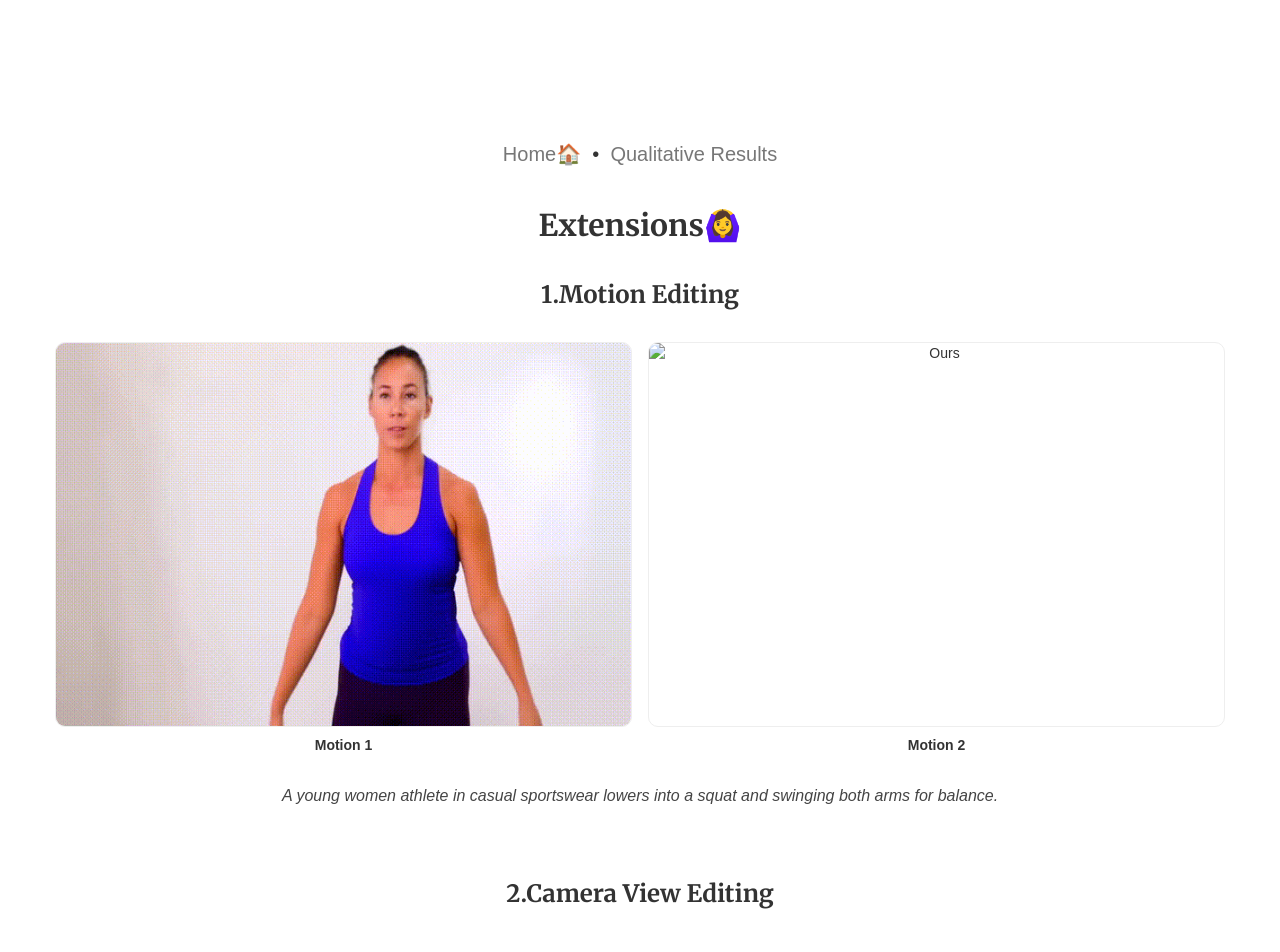
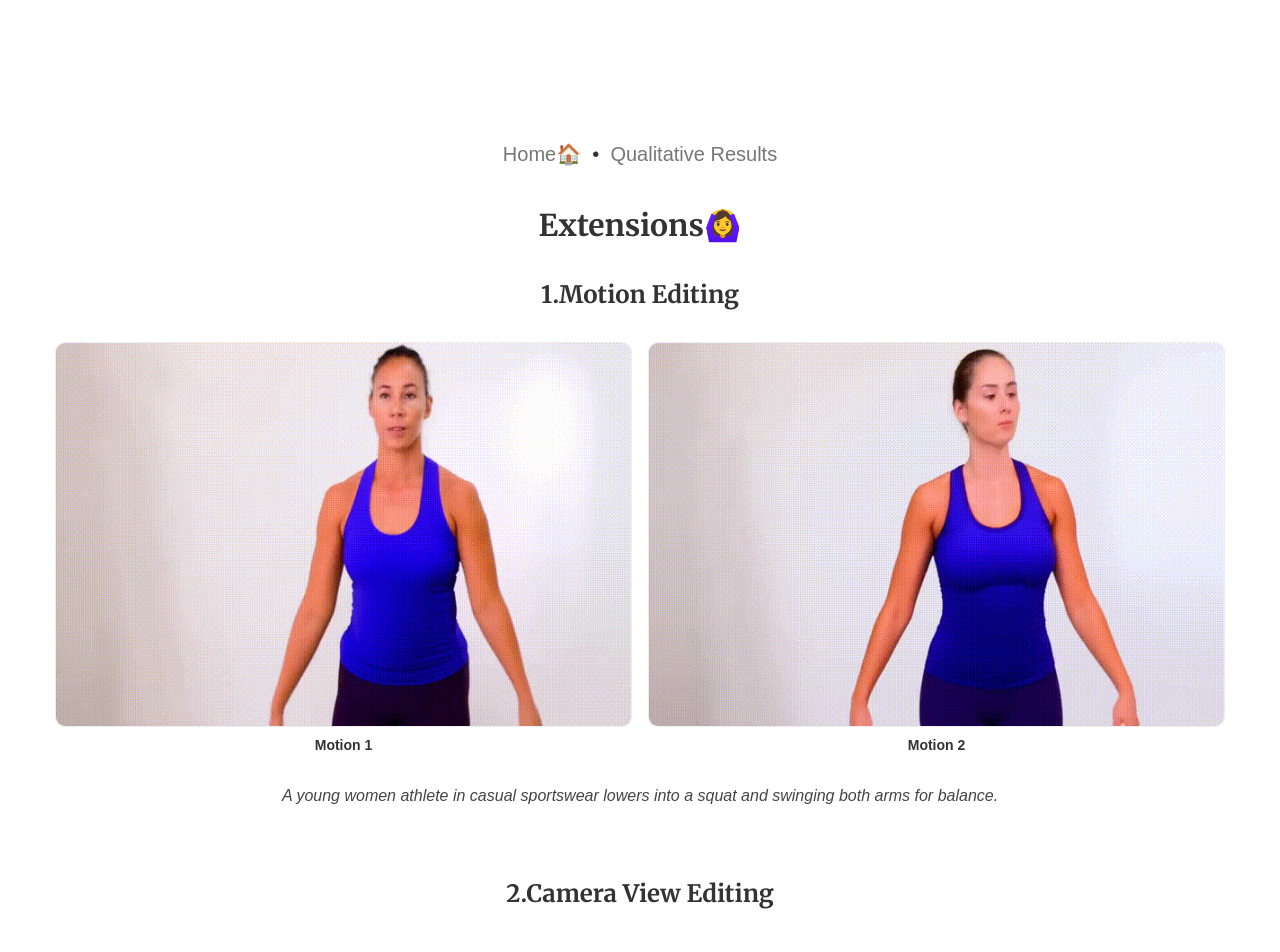
Before and after one commit to HyelinNAM/Cameo, a Jekyll site: the page built from gallery_1.html, in a window 1280 px wide. Shown: the top 952 px of the page. Built offline with Jekyll 4.4.1, drawn with Linux system fonts in a browser that asks for light colours; nearby versions of some CDN libraries; grey boxes are pictures that could not be loaded.

Commit message:
fix path

```diff
--- a/gallery_1.html
+++ b/gallery_1.html
@@ -90,7 +90,7 @@ pagination:
                     </figure>
 
                     <figure class="vidcard">
-                        <img src="files/ours/motion1.gif" alt="Ours" />
+                        <img src="files/extensions/motion2.gif" alt="Ours" />
                         <figcaption><span class="tag">Motion 2</span></figcaption>
                     </figure>
                 </div>
```
